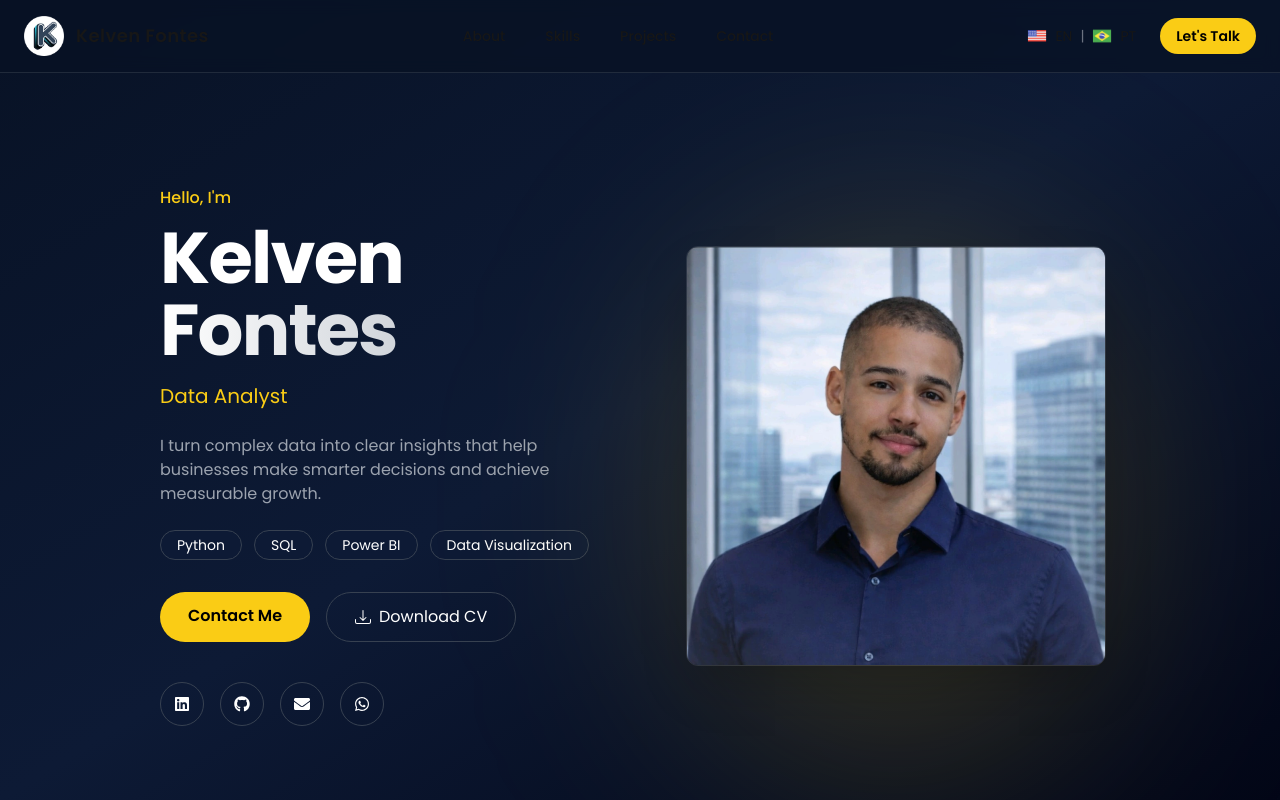
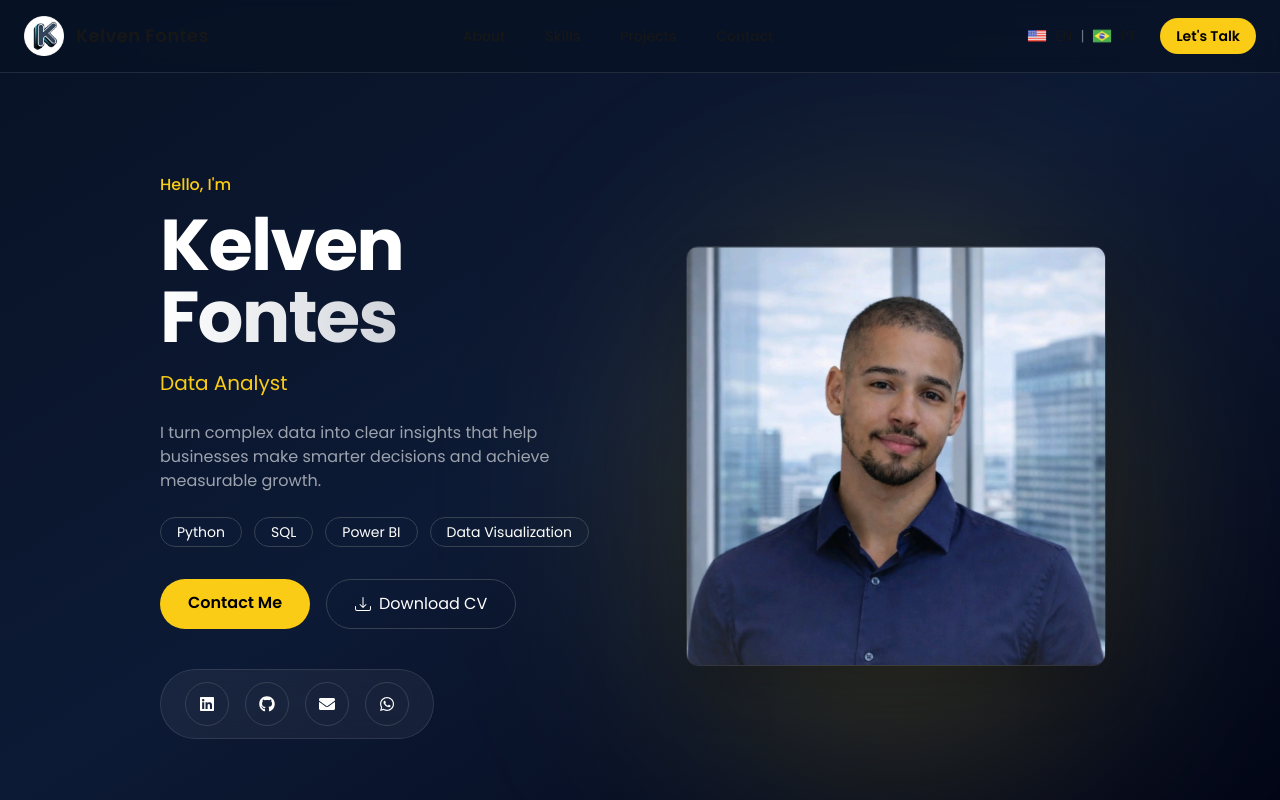
Before and after one commit to KelvenFontes/my-portfolio, a Next.js app: page /pt in a window 1280 px wide. Shown: the top 800 px of the page. Built offline with nearby package versions, Linux system fonts and the light colour scheme.

Commit message:
feat: atualizar seção Hero com novo layout e estilo para ícones de redes sociais

```diff
--- a/src/components/Hero.tsx
+++ b/src/components/Hero.tsx
@@ -75,7 +75,9 @@ export default function Hero() {
           </div>
 
           {/* REDES */}
-          <div className="flex items-center gap-4 mt-10">
+          <div className="mt-10 flex justify-center md:justify-start">
+
+            <div className="flex items-center gap-4 px-6 py-3 rounded-full border border-white/10 bg-white/5 backdrop-blur-md">
 
               <a
                 href="https://www.linkedin.com/in/kelvenfontes/"
@@ -107,6 +109,8 @@ export default function Hero() {
               >
                 <FaWhatsapp />
               </a>
+
+            </div>
 
           </div>
 
```
Lines whose indentation alone changed are shown as unchanged.
